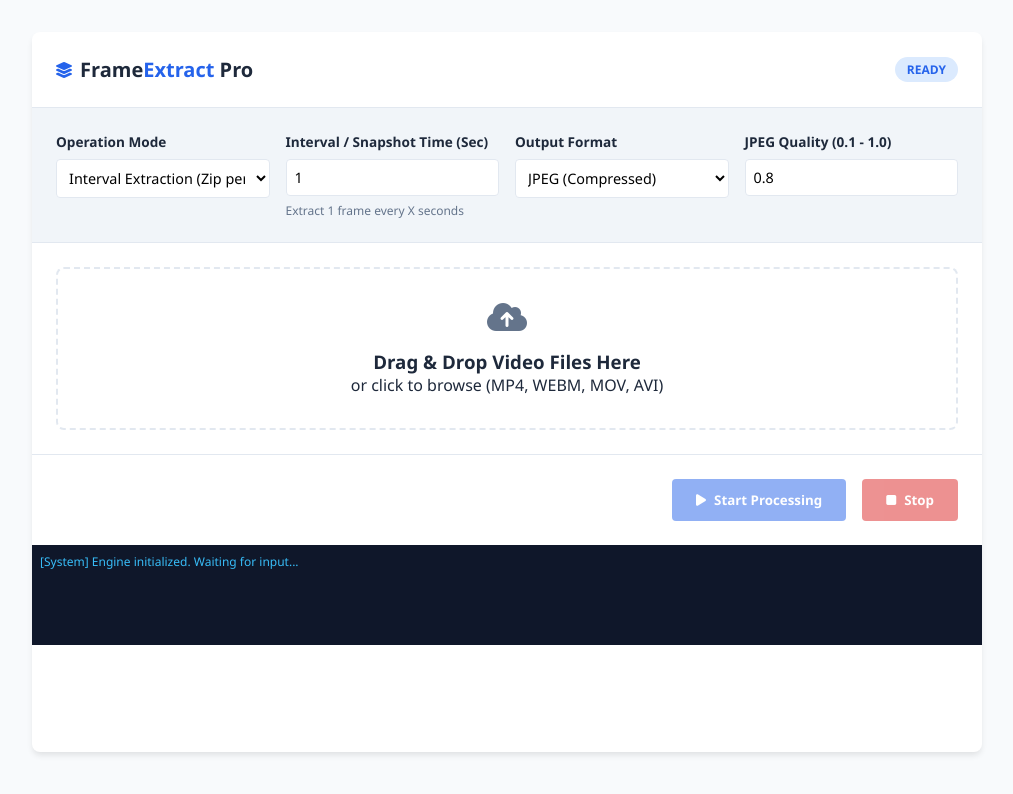
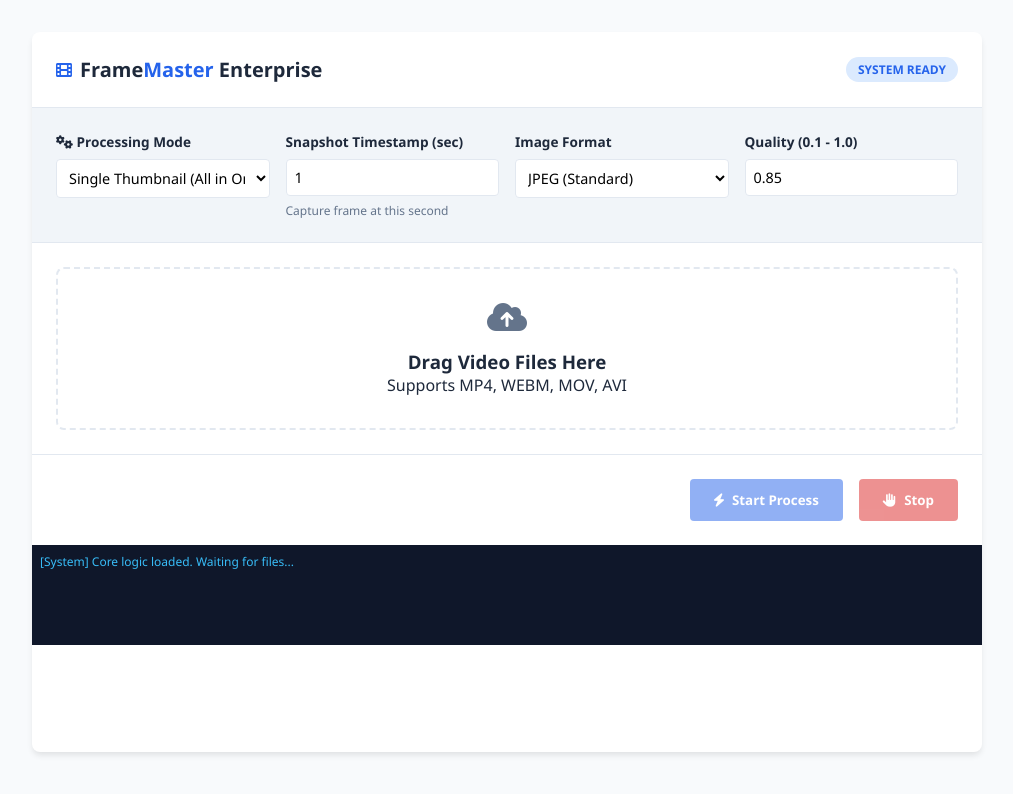
Before and after one commit to xsblack404/VTI, a plain HTML site: page index.html in a window 1280 px wide. Shown: the whole page, without its empty margins (133-1146 px from the left). Drawn offline with nearby package versions, Linux system fonts and the light colour scheme.

Commit message:
Update index.html

```diff
--- a/index.html
+++ b/index.html
@@ -3,10 +3,10 @@
 <head>
     <meta charset="UTF-8">
     <meta name="viewport" content="width=device-width, initial-scale=1.0">
-    <title>Enterprise Bulk Video to Frame Converter</title>
-    <!-- External Icons -->
+    <title>Enterprise Bulk Video Processor</title>
+    <!-- FontAwesome Icons -->
     <link href="https://cdnjs.cloudflare.com/ajax/libs/font-awesome/6.0.0/css/all.min.css" rel="stylesheet">
-    <!-- Custom CSS -->
+    <!-- Styles -->
     <link rel="stylesheet" href="style.css">
 </head>
 <body>
@@ -15,40 +15,43 @@
         <!-- Header -->
         <header>
             <div class="brand">
-                <i class="fa-solid fa-layer-group"></i>
-                <h1>Frame<span class="highlight">Extract</span> Pro</h1>
+                <i class="fa-solid fa-film"></i>
+                <h1>Frame<span class="highlight">Master</span> Enterprise</h1>
             </div>
-            <div class="status-badge" id="systemStatus">Ready</div>
+            <div class="status-badge" id="systemStatus">System Ready</div>
         </header>
 
         <!-- Configuration Panel -->
         <section class="config-panel">
-            <!-- NEW: Mode Selection -->
+            <!-- Mode Selector -->
             <div class="control-group">
-                <label>Operation Mode</label>
+                <label><i class="fa-solid fa-gears"></i> Processing Mode</label>
                 <select id="modeSettings">
+                    <option value="single">Single Thumbnail (All in One Zip)</option>
                     <option value="interval">Interval Extraction (Zip per Video)</option>
-                    <option value="single">Single Thumbnail (One Master Zip)</option>
                 </select>
             </div>
 
+            <!-- Time Settings -->
             <div class="control-group">
-                <label id="intervalLabel">Interval / Snapshot Time (Sec)</label>
+                <label id="intervalLabel">Snapshot Timestamp (sec)</label>
                 <input type="number" id="intervalSettings" value="1" min="0.1" step="0.1">
-                <small id="intervalHelp">Extract 1 frame every X seconds</small>
+                <small id="intervalHelp">Capture frame at this second</small>
             </div>
 
+            <!-- Format Settings -->
             <div class="control-group">
-                <label>Output Format</label>
+                <label>Image Format</label>
                 <select id="formatSettings">
-                    <option value="image/jpeg">JPEG (Compressed)</option>
-                    <option value="image/png">PNG (High Quality)</option>
+                    <option value="image/jpeg">JPEG (Standard)</option>
+                    <option value="image/png">PNG (Lossless)</option>
                 </select>
             </div>
 
+            <!-- Quality Settings -->
             <div class="control-group">
-                <label>JPEG Quality (0.1 - 1.0)</label>
-                <input type="number" id="qualitySettings" value="0.8" min="0.1" max="1.0" step="0.1">
+                <label>Quality (0.1 - 1.0)</label>
+                <input type="number" id="qualitySettings" value="0.85" min="0.1" max="1.0" step="0.05">
             </div>
         </section>
 
@@ -56,27 +59,27 @@
         <div class="dropzone" id="dropzone">
             <div class="dropzone-content">
                 <i class="fa-solid fa-cloud-arrow-up"></i>
-                <h3>Drag & Drop Video Files Here</h3>
-                <p>or click to browse (MP4, WEBM, MOV, AVI)</p>
+                <h3>Drag Video Files Here</h3>
+                <p>Supports MP4, WEBM, MOV, AVI</p>
                 <input type="file" id="fileInput" multiple accept="video/*" hidden>
             </div>
         </div>
 
-        <!-- Queue List -->
+        <!-- Processing Queue -->
         <div class="queue-container" id="queueContainer" style="display: none;">
             <div class="queue-header">
-                <h2>Processing Queue (<span id="queueCount">0</span>)</h2>
-                <button id="clearQueueBtn" class="btn-text">Clear All</button>
+                <h2>Queue (<span id="queueCount">0</span>)</h2>
+                <button id="clearQueueBtn" class="btn-text">Clear List</button>
             </div>
             <ul class="file-list" id="fileList">
-                <!-- JS populates this -->
+                <!-- List Items Injected Here -->
             </ul>
         </div>
 
-        <!-- Global Progress -->
+        <!-- Progress Bar -->
         <div class="progress-section" id="progressSection" style="display: none;">
             <div class="progress-info">
-                <span id="currentTask">Processing...</span>
+                <span id="currentTask">Initializing...</span>
                 <span id="percentage">0%</span>
             </div>
             <div class="progress-bar-bg">
@@ -84,26 +87,26 @@
             </div>
         </div>
 
-        <!-- Action Buttons -->
+        <!-- Controls -->
         <div class="action-area">
             <button id="startBtn" class="btn btn-primary" disabled>
-                <i class="fa-solid fa-play"></i> Start Processing
+                <i class="fa-solid fa-bolt"></i> Start Process
             </button>
             <button id="stopBtn" class="btn btn-danger" disabled>
-                <i class="fa-solid fa-stop"></i> Stop
+                <i class="fa-solid fa-hand"></i> Stop
             </button>
         </div>
 
-        <!-- Logs -->
+        <!-- Console Output -->
         <div class="console-log" id="consoleLog">
-            <div class="log-entry">[System] Engine initialized. Waiting for input...</div>
+            <div class="log-entry">[System] Core logic loaded. Waiting for files...</div>
         </div>
     </div>
 
-    <!-- Libraries -->
+    <!-- Dependencies -->
     <script src="https://cdnjs.cloudflare.com/ajax/libs/jszip/3.10.1/jszip.min.js"></script>
     <script src="https://cdnjs.cloudflare.com/ajax/libs/FileSaver.js/2.0.5/FileSaver.min.js"></script>
-    <!-- App Logic -->
+    <!-- Main Logic -->
     <script src="script.js"></script>
 </body>
 </html>
```
